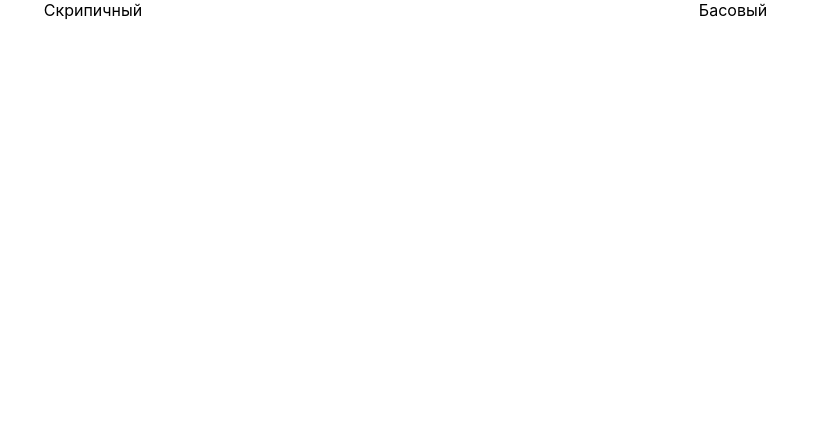
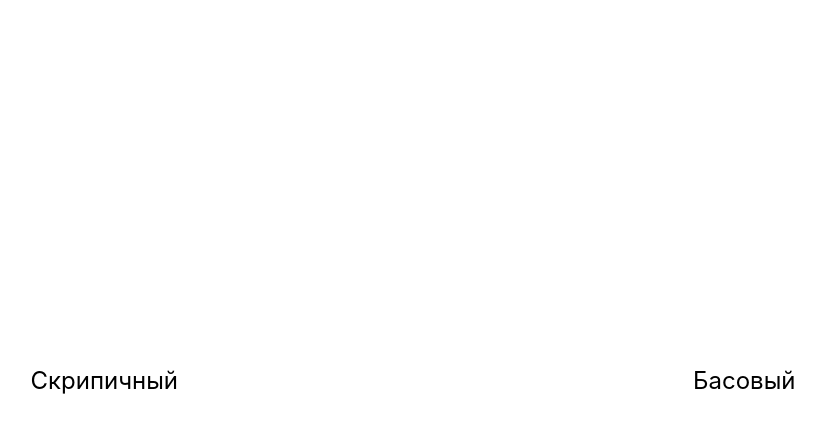
Before and after one commit to kleprer/soundcheck, a JavaScript app in the folder pianist/: page / in a window 1280 px wide. Shown: the top 432 px of the page, without its empty margins (227-1052 px from the left). Built offline with nearby package versions, Linux system fonts and the light colour scheme; the HTML template or start-up script is replaced by a standard one.

Commit message:
changed css for choice. not sure about the option padding choice for centered placing

```diff
--- a/pianist/src/App.css
+++ b/pianist/src/App.css
@@ -1,18 +1,27 @@
 .App {
   text-align: center;
-  height: 100vh;
   width: 100vw;
+  height: 25vh;
+  margin: auto;
 }
 
 
 
 .choice {
-  height: 100vh;
-  width: 100vw;
   display: flex;
   align-items: center;
+  margin-top: 35svh;
 }
 
+
 .option {
+  margin: auto;
+  padding: 5%;
+  font-size: x-large;
 
 }
+
+.option:hover {
+  background-color:rgb(240, 239, 245);
+  color:blue;
+}
--- a/pianist/src/App.js
+++ b/pianist/src/App.js
@@ -5,12 +5,10 @@ function App() {
   return (
     <div className="App">
       <div className="choice">
-        <div className="option">
+        <p className="option">
           Скрипичный
-        </div>
-        <div className="option">
-          Басовый
-        </div>
+        </p>
+        <p className="option">Басовый</p>
       </div>
     </div>
   );
```
